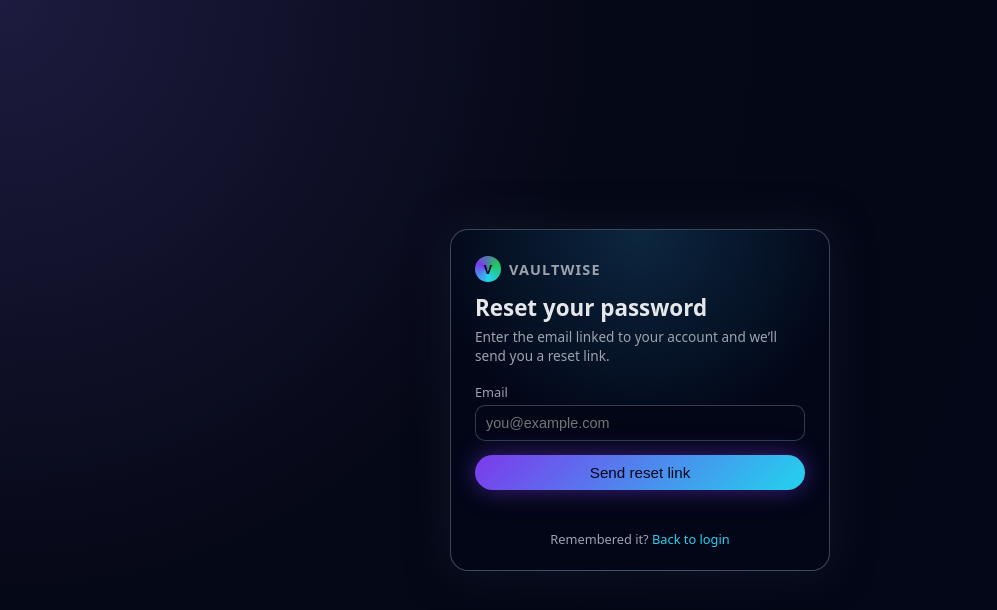
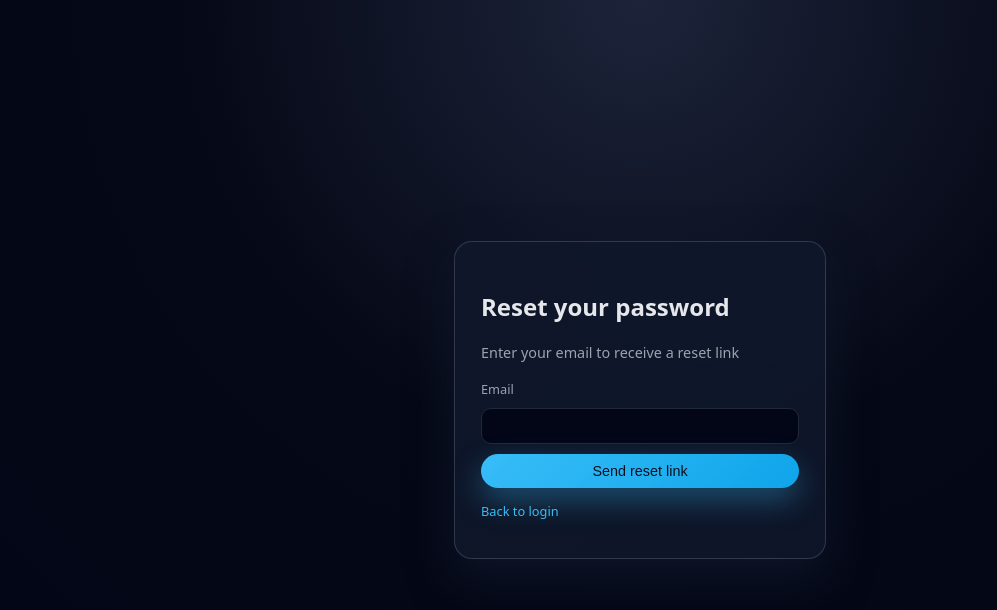
Before and after one commit to theperfectnile/APP, a plain HTML site: page forgot-password.html in a window 1280 px wide. Shown: the whole page, without its empty margins (0-997 px from the left). Drawn offline with Linux system fonts and the light colour scheme.

Commit message:
Update forgot-password.html

```diff
--- a/forgot-password.html
+++ b/forgot-password.html
@@ -1,209 +1,30 @@
 <!DOCTYPE html>
 <html lang="en">
 <head>
-<meta charset="UTF-8">
-<title>Forgot password – Vaultwise</title>
-<meta name="viewport" content="width=device-width, initial-scale=1.0">
-<style>
-    :root {
-        --bg: #050816;
-        --accent: #7c3aed;
-        --accent2: #22d3ee;
-        --text: #e5e7eb;
-        --muted: #9ca3af;
-        --danger: #f97373;
-        --success: #22c55e;
-    }
-    * { box-sizing: border-box; margin: 0; padding: 0; }
-    body {
-        font-family: system-ui, -apple-system, BlinkMacSystemFont, "Segoe UI", sans-serif;
-        background: radial-gradient(circle at top left, #1d1b3f 0, #050816 40%, #020617 100%);
-        color: var(--text);
-        min-height: 100vh;
-        display: flex;
-        align-items: center;
-        justify-content: center;
-        padding: 20px;
-    }
-    .shell {
-        width: 100%;
-        max-width: 380px;
-        background: radial-gradient(circle at top, rgba(56, 189, 248, 0.18), transparent 55%),
-                    #020617;
-        border-radius: 18px;
-        border: 1px solid rgba(148, 163, 184, 0.4);
-        padding: 26px 24px 22px;
-        box-shadow: 0 0 40px rgba(15, 23, 42, 0.9);
-        position: relative;
-        overflow: hidden;
-    }
-    .shell-inner { position: relative; z-index: 1; }
-    .logo-row {
-        display: flex;
-        align-items: center;
-        gap: 8px;
-        margin-bottom: 10px;
-    }
-    .logo-badge {
-        width: 26px;
-        height: 26px;
-        border-radius: 999px;
-        background: conic-gradient(from 180deg, #22d3ee, #7c3aed, #22c55e, #22d3ee);
-        display: flex;
-        align-items: center;
-        justify-content: center;
-        font-size: 0.8rem;
-        color: #020617;
-        font-weight: 800;
-    }
-    .logo-text {
-        font-weight: 600;
-        letter-spacing: 0.08em;
-        font-size: 0.9rem;
-        text-transform: uppercase;
-        color: var(--muted);
-    }
-    h2 {
-        margin-top: 6px;
-        font-size: 1.4rem;
-        margin-bottom: 4px;
-    }
-    .subtitle {
-        font-size: 0.85rem;
-        color: var(--muted);
-        margin-bottom: 18px;
-    }
-    label {
-        display: block;
-        font-size: 0.8rem;
-        margin-bottom: 4px;
-        color: var(--muted);
-    }
-    input {
-        width: 100%;
-        padding: 9px 10px;
-        border-radius: 10px;
-        border: 1px solid rgba(55, 65, 81, 0.9);
-        background: #020617;
-        color: var(--text);
-        font-size: 0.9rem;
-        margin-bottom: 10px;
-        outline: none;
-        transition: 0.15s;
-    }
-    input:focus {
-        border-color: var(--accent2);
-        box-shadow: 0 0 0 1px rgba(34, 211, 238, 0.4);
-    }
-    button {
-        width: 100%;
-        padding: 9px 10px;
-        border-radius: 999px;
-        border: none;
-        cursor: pointer;
-        font-size: 0.95rem;
-        font-weight: 500;
-        background: linear-gradient(135deg, var(--accent), var(--accent2));
-        color: #020617;
-        box-shadow: 0 0 25px rgba(124, 58, 237, 0.5);
-        margin-top: 4px;
-        transition: 0.15s;
-    }
-    button:hover {
-        filter: brightness(1.05);
-        transform: translateY(-1px);
-    }
-    .msg {
-        margin-top: 10px;
-        font-size: 0.8rem;
-        min-height: 16px;
-    }
-    .msg.error { color: var(--danger); }
-    .msg.success { color: var(--success); }
-    .foot {
-        margin-top: 14px;
-        font-size: 0.8rem;
-        color: var(--muted);
-        text-align: center;
-    }
-    .foot a {
-        color: var(--accent2);
-        text-decoration: none;
-    }
-    .foot a:hover {
-        text-decoration: underline;
-    }
-</style>
+  <meta charset="UTF-8">
+  <title>Vaultwise • Forgot password</title>
+  <link rel="stylesheet" href="styles.css">
 </head>
-<body>
+<body class="auth-body">
+  <div class="auth-shell">
+    <div class="auth-card">
+      <h2>Reset your password</h2>
+      <p class="subtitle">Enter your email to receive a reset link</p>
 
-<div class="shell">
-    <div class="shell-inner">
-        <div class="logo-row">
-            <div class="logo-badge">V</div>
-            <div class="logo-text">Vaultwise</div>
-        </div>
-        <h2>Reset your password</h2>
-        <div class="subtitle">
-            Enter the email linked to your account and we’ll send you a reset link.
-        </div>
+      <form id="forgotForm" class="form">
+        <label>Email</label>
+        <input type="email" id="forgotEmail" required>
+        <button class="btn primary" type="submit">Send reset link</button>
+      </form>
 
-        <label for="email">Email</label>
-        <input id="email" type="email" placeholder="you@example.com">
+      <div class="auth-links">
+        <a href="login.html">Back to login</a>
+      </div>
 
-        <button onclick="requestReset()">Send reset link</button>
+      <p id="forgotMessage" class="info-text"></p>
+    </div>
+  </div>
 
-        <div id="msgBox" class="msg"></div>
-
-        <div class="foot">
-            Remembered it?
-            <a href="login.html">Back to login</a>
-        </div>
-    </div>
-</div>
-
-<script>
-const API_BASE = "https://portfolio-god-99rv.onrender.com";
-const API_KEY = "my-super-secret-key-123";
-
-async function requestReset() {
-    const email = document.getElementById("email").value.trim();
-    const msgBox = document.getElementById("msgBox");
-    msgBox.textContent = "";
-    msgBox.className = "msg";
-
-    if (!email) {
-        msgBox.textContent = "Please enter your email.";
-        msgBox.classList.add("error");
-        return;
-    }
-
-    try {
-        const res = await fetch(API_BASE + "/api/forgot-password", {
-            method: "POST",
-            headers: {
-                "Content-Type": "application/json",
-                "x-api-key": API_KEY
-            },
-            body: JSON.stringify({ email })
-        });
-
-        const data = await res.json();
-
-        if (!res.ok) {
-            msgBox.textContent = data.error || "Could not send reset link.";
-            msgBox.classList.add("error");
-            return;
-        }
-
-        msgBox.textContent = "If that email exists, a reset link has been sent.";
-        msgBox.classList.add("success");
-    } catch (err) {
-        msgBox.textContent = "Network error. Please try again.";
-        msgBox.classList.add("error");
-    }
-}
-</script>
-
+  <script src="app.js"></script>
 </body>
 </html>
```
